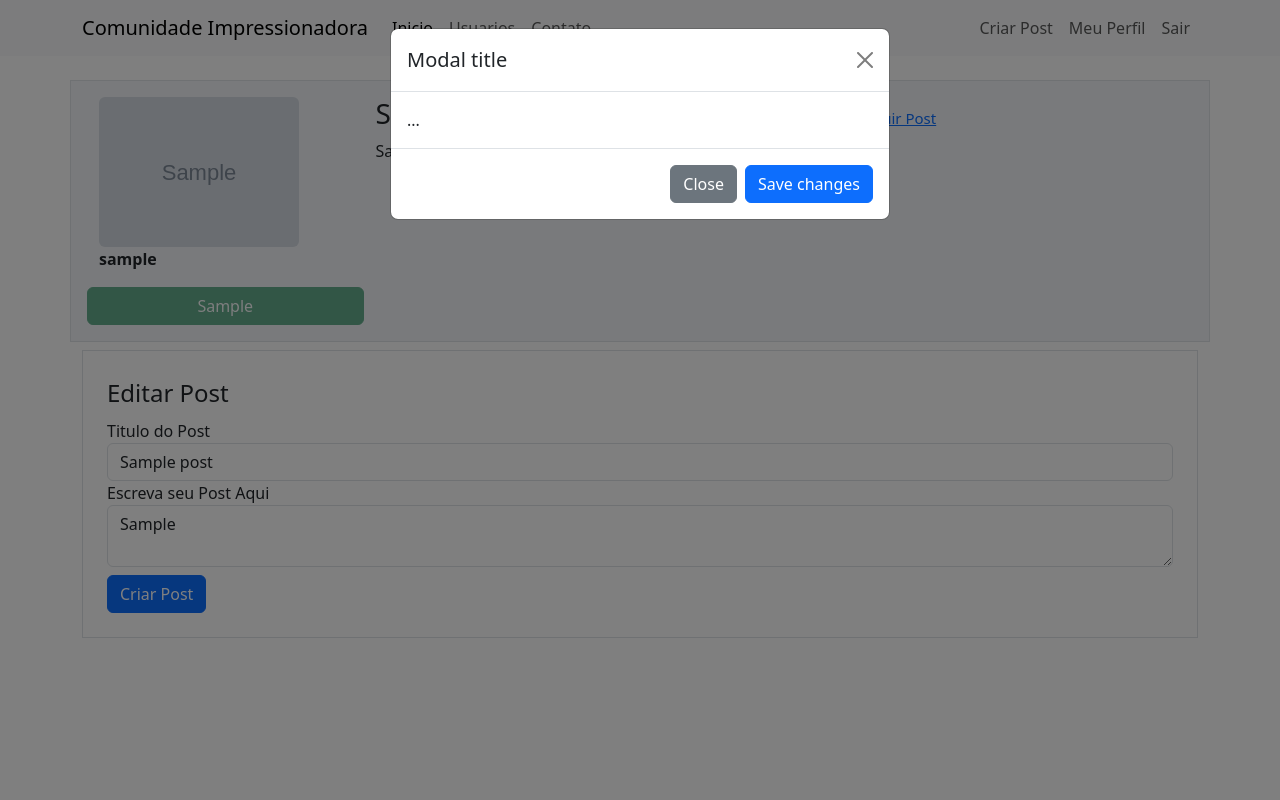
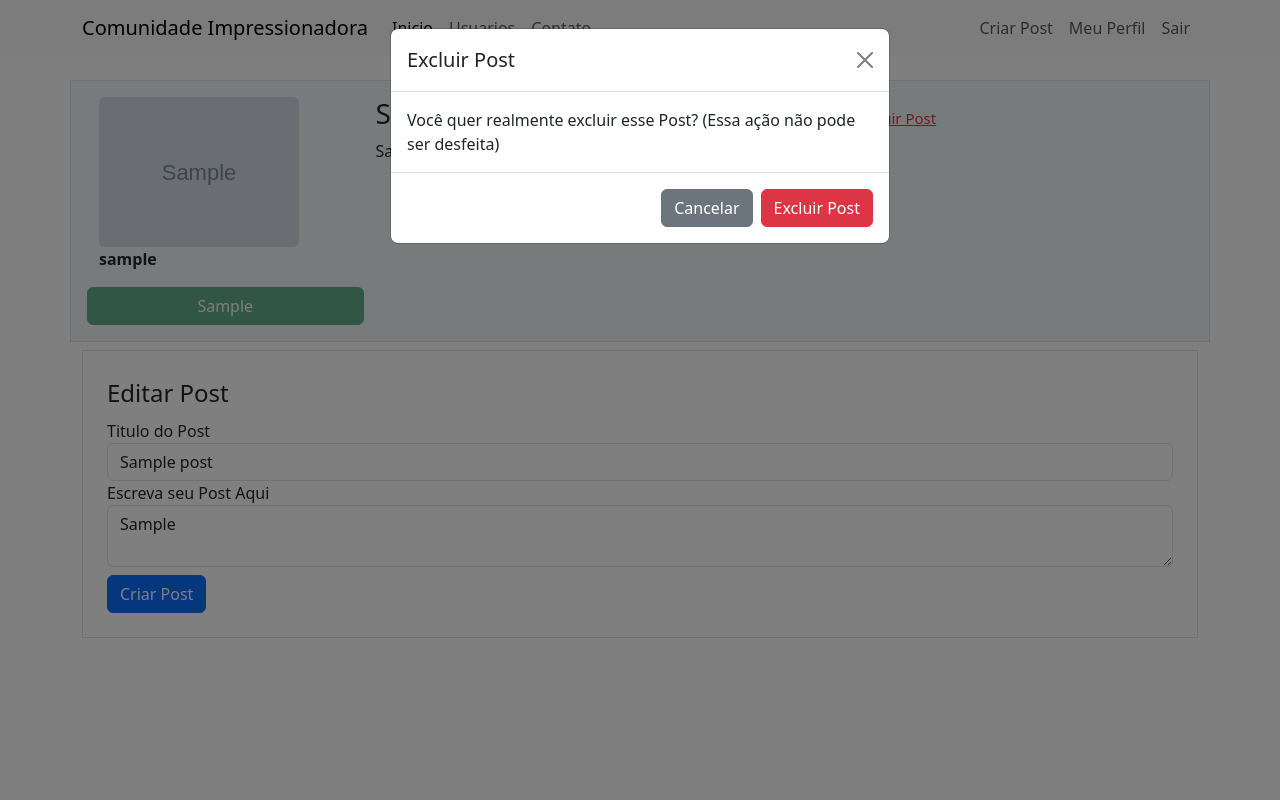
Before and after one commit to gabrielmrezende/flask-blog-fullstack, a Flask app: page /post/1 in a window 1280 px wide, after a click on "Excluir Post". Run offline with Flask 3, Linux system fonts and the light colour scheme; a user stored in the database is signed in; tables that the repository leaves empty hold one stand-in row (values such as "Sample post"); grey boxes marked "Sample" are stand-in pictures; some libraries are stand-ins or nearby versions.

Commit message:
feat: Implementação de excluir posts e contagem de posts

```diff
--- a/comunidadeimpressionadora/models.py
+++ b/comunidadeimpressionadora/models.py
@@ -16,6 +16,9 @@ class Usuario(database.Model, UserMixin):
     posts = database.relationship('Post', backref='autor', lazy=True)
     cursos = database.Column(database.String, nullable=False, default='Não Informado')
 
+    def contar_posts(self):
+        return len(self.posts)
+
 
 class Post(database.Model):
     id = database.Column(database.Integer, primary_key=True)
--- a/comunidadeimpressionadora/routes.py
+++ b/comunidadeimpressionadora/routes.py
@@ -1,4 +1,4 @@
-from flask import render_template, redirect, url_for, flash, request
+from flask import render_template, redirect, url_for, flash, request, abort
 from comunidadeimpressionadora import app, database, bcrypt
 from comunidadeimpressionadora.forms import FormCriarConta, FormLogin, FormEditarPerfil, FormCriarPost
 from comunidadeimpressionadora.models import Usuario, Post
@@ -132,3 +132,15 @@ def exibir_post(post_id):
     else:
         form = None
     return render_template('post.html', post=post, form=form)
+
+@app.route('/post/<int:post_id>/excluir', methods=['GET', 'POST'])
+@login_required
+def excluir_post(post_id):
+    post = Post.query.get(post_id)
+    if current_user == post.autor:
+        database.session.delete(post)
+        database.session.commit()
+        flash('Post excluido com sucesso', 'alert-danger')
+        return redirect(url_for('home'))
+    else:
+        abort(403)
--- a/comunidadeimpressionadora/templates/perfil.html
+++ b/comunidadeimpressionadora/templates/perfil.html
@@ -33,7 +33,7 @@
 
                     <div class="d-flex flex-column">
                         <span class="rating">Posts</span>
-                        <span class="number3">0</span>
+                        <span class="number3">{{ current_user.contar_posts() }}</span>
                     </div>
 
                 </div>
--- a/comunidadeimpressionadora/templates/post.html
+++ b/comunidadeimpressionadora/templates/post.html
@@ -37,7 +37,7 @@
             <h3>{{ post.titulo }}
                 <small class="text-muted" style="font-size: 15px;">- Data de Criação: {{ post.data_criacao.strftime('%d/%m/%Y') }}
                 {% if form %}
-                    - <a href="#form_editarpost">Editar Post</a> / <a href="#" data-bs-toggle="modal" data-bs-target="#ExcluirPost">Excluir Post</a>
+                    - <a href="#form_editarpost">Editar Post</a> / <a href="#" class="text-danger" data-bs-toggle="modal" data-bs-target="#ExcluirPost">Excluir Post</a>
                 {% endif %}
                 </small>
             </h3>
@@ -100,15 +100,17 @@
   <div class="modal-dialog">
     <div class="modal-content">
       <div class="modal-header">
-        <h5 class="modal-title" id="exampleModalLabel">Modal title</h5>
+        <h5 class="modal-title" id="exampleModalLabel">Excluir Post</h5>
         <button type="button" class="btn-close" data-bs-dismiss="modal" aria-label="Close"></button>
       </div>
       <div class="modal-body">
-        ...
+        Você quer realmente excluir esse Post? (Essa ação não pode ser desfeita)
       </div>
       <div class="modal-footer">
-        <button type="button" class="btn btn-secondary" data-bs-dismiss="modal">Close</button>
-        <button type="button" class="btn btn-primary">Save changes</button>
+        <button type="button" class="btn btn-secondary" data-bs-dismiss="modal">Cancelar</button>
+        <form method="POST" action="{{ url_for('excluir_post', post_id=post.id) }}">
+            <button type="submit" class="btn btn-danger">Excluir Post</button>
+        </form>
       </div>
     </div>
   </div>
--- a/comunidadeimpressionadora/templates/usuarios.html
+++ b/comunidadeimpressionadora/templates/usuarios.html
@@ -20,7 +20,7 @@
                                     <div class="d-flex flex-column"> <span class="articles">Cursos</span> <span class="number1">{{ usuario.cursos.split(';')|length }}</span> </div>
                                 {% endif %}
 
-                                <div class="d-flex flex-column"> <span class="rating">Posts</span> <span class="number3">0</span> </div>
+                                <div class="d-flex flex-column"> <span class="rating">Posts</span> <span class="number3">{{ usuario.contar_posts() }}</span> </div>
                             </div>
                         </div>
                     </div>
```
Also changed, not shown: requirements.txt (added, +23 -0 lines), 1 other file.
